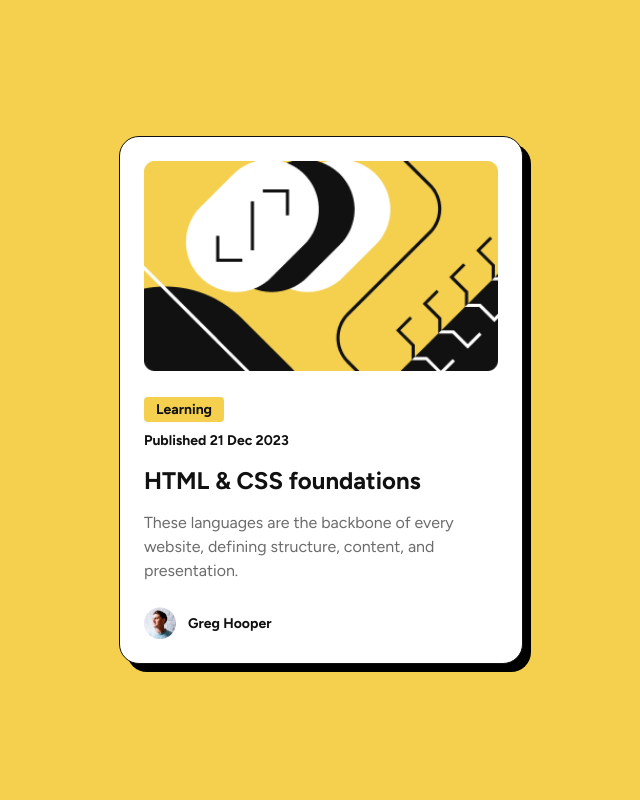
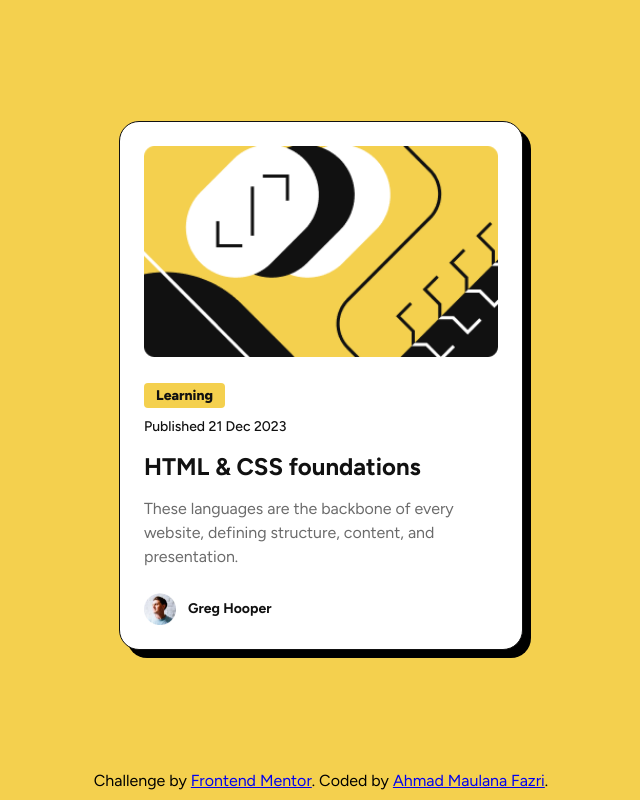
Before and after one commit to AMfazri/frontend-blog-preview-card, a React (Vite) app: page / in a window 1280 px wide. Shown: the whole page, without its empty margins (319-959 px from the left). Built offline with nearby package versions, Linux system fonts and the light colour scheme.

Commit message:
feat: add footer and improve the position

```diff
--- a/src/App.css
+++ b/src/App.css
@@ -10,14 +10,18 @@
   width: 100%;
   height: 100vh;
   display: flex;
+  flex-direction: column;
   justify-content: center;
   align-items: center;
   background-color: #F4D04E;
+
 }
 
 .card{
   padding: 24px;
   width: 354px;
+  margin-top: auto;
+  margin-bottom: auto;
   background-color: #FFFFFF;
   border-radius: 20px;
   border:1px solid #111111;
@@ -36,16 +40,16 @@ padding: 4px 12px 4px 12px;
 border-radius: 4px;
 color: #111111;
 font-size: 14px;
-font-weight: bold;
+font-weight:800;
 }
 
 .pub-date{
 padding-top: 12px;
 padding-bottom: 12px;
-font-weight: medium;
 font-size: 14px;
 line-height: 1.5;
 color: #111111;
+font-weight:500 ;
 }
 
 .heading{
@@ -54,6 +58,7 @@ font-size: 24px;
 font-weight: bolder;
 line-height: 1.5;
 color: #111111;
+
 }
 
 .explains{
@@ -81,3 +86,7 @@ display: flex;
   line-height: 1.5;
   color: #111111;
 }
+
+.footer{
+  padding-bottom: 10px;
+}
--- a/src/App.jsx
+++ b/src/App.jsx
@@ -7,7 +7,12 @@ function App() {
     <>
       <main className='container'>
       <Article/>
+      <footer className='footer'>
+        Challenge by <a href="https://www.frontendmentor.io?ref=challenge" target="_blank">Frontend Mentor</a>.
+        Coded by <a href="https://www.frontendmentor.io/profile/AMfazri" target="_black">Ahmad Maulana Fazri</a>.
+      </footer>
       </main>
+
     </>
   )
 }
```
